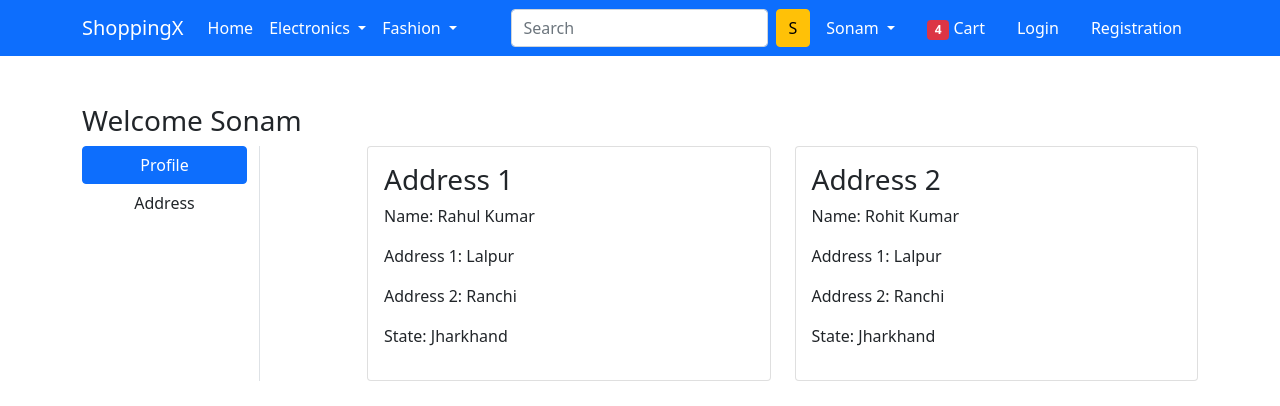
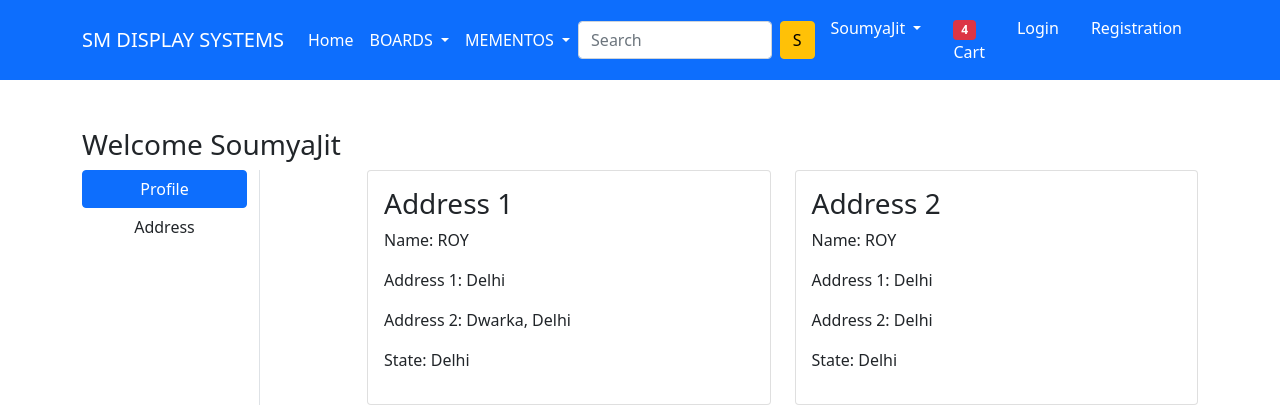
Before and after one commit to sy-r0y/smdisplay, a Django app: template boards/templates/app/address.html in a window 1280 px wide. Shown: the top 406 px of the page. Run offline with Django 3.2, Linux system fonts and the light colour scheme; the template is opened without the code that fills it, so the values that code supplies are empty; some libraries are stand-ins or nearby versions.

Commit message:
added extra configs templates

```diff
--- a/boards/templates/app/address.html
+++ b/boards/templates/app/address.html
@@ -4,7 +4,7 @@
 {% block main-content %}
 <div class="container my-5">
  <div class="row">
- <h3>Welcome Sonam</h3>
+ <h3>Welcome SoumyaJit</h3>
   <div class="col-sm-2 border-end">
    <ul class="list-unstyled">
     <li class="d-grid"><a href="{% url 'profile' %}" class="btn btn-primary">Profile</a></li>
@@ -17,10 +17,10 @@
      <div class="card">
       <div class="card-body">
        <h3>Address 1</h3>
-       <p>Name: Rahul Kumar</p>
-       <p>Address 1: Lalpur</p>
-       <p>Address 2: Ranchi</p>
-       <p>State: Jharkhand</p>
+       <p>Name: ROY</p>
+       <p>Address 1: Delhi</p>
+       <p>Address 2: Dwarka, Delhi</p>
+       <p>State: Delhi</p>
       </div>
      </div>
     </div>
@@ -28,10 +28,10 @@
      <div class="card">
       <div class="card-body">
        <h3>Address 2</h3>
-       <p>Name: Rohit Kumar</p>
-       <p>Address 1: Lalpur</p>
-       <p>Address 2: Ranchi</p>
-       <p>State: Jharkhand</p>
+       <p>Name: ROY</p>
+       <p>Address 1: Delhi</p>
+       <p>Address 2: Delhi</p>
+       <p>State: Delhi</p>
       </div>
      </div>
     </div>
--- a/boards/templates/app/addtocart.html
+++ b/boards/templates/app/addtocart.html
@@ -61,7 +61,7 @@
        <li class="list-group-item d-flex justify-content-between align-items-center px-0">Shipping<span>Rs. 70.00</span></li>
        <li class="list-group-item d-flex justify-content-between align-items-center border-0 px-0 mb-3">
         <div>
-           <strong>Total</strong> <small>(including VAT)</small>
+           <strong>Total</strong> <small>(including GST)</small>
          </div>
          <span><strong>Rs. 500.00</strong></span>
        </li>
--- a/boards/templates/app/base.html
+++ b/boards/templates/app/base.html
@@ -24,7 +24,7 @@
   <body>
     <nav class="navbar navbar-expand-lg navbar-dark bg-primary">
      <div class="container">
-       <a class="navbar-brand" href="/">ShoppingX</a>
+       <a class="navbar-brand" href="/">SM DISPLAY SYSTEMS</a>
        <button class="navbar-toggler" type="button" data-bs-toggle="collapse" data-bs-target="#navbarSupportedContent" aria-controls="navbarSupportedContent" aria-expanded="false" aria-label="Toggle navigation">
          <span class="navbar-toggler-icon"></span>
        </button>
@@ -35,16 +35,16 @@
            </li>
            <li class="nav-item dropdown">
              <a class="nav-link dropdown-toggle text-white" href="#" id="electronicsDropdown" role="button" data-bs-toggle="dropdown" aria-expanded="false">
-               Electronics
+               BOARDS
              </a>
              <ul class="dropdown-menu" aria-labelledby="electronicsDropdown">
-               <li><a class="dropdown-item" href="{% url 'mobile' %}">Mobile</a></li>
-               <li><a class="dropdown-item" href="#">Laptop</a></li>
+               <li><a class="dropdown-item" href="{% url 'mobile' %}">PLATES</a></li>
+               <li><a class="dropdown-item" href="#">STANDS</a></li>
              </ul>
            </li>
            <li class="nav-item dropdown">
              <a class="nav-link dropdown-toggle text-white" href="#" id="fashionDropdown" role="button" data-bs-toggle="dropdown" aria-expanded="false">
-               Fashion
+               MEMENTOS
              </a>
              <ul class="dropdown-menu" aria-labelledby="fashionDropdown">
                <li><a class="dropdown-item" href="#">Top Wear</a></li>
@@ -60,7 +60,7 @@
           <ul class="navbar-nav me-auto mb-2 mb-lg-0">
            <li class="nav-item dropdown mx-2">
               <a class="nav-link dropdown-toggle text-white" href="#" id="profileDropdown" role="button" data-bs-toggle="dropdown" aria-expanded="false">
-                Sonam
+                SoumyaJit
               </a>
               <ul class="dropdown-menu" aria-labelledby="profileDropdown">
                 <li><a class="dropdown-item" href="{% url 'profile' %}">Profile</a></li>
@@ -89,7 +89,7 @@
 
     <!-- Start Footer -->
     <footer class="container-fluid bg-dark text-center p-2 mt-5">
-        <small class="text-white">Copyright &copy; 2021 || Designed By GeekyShows || </small>
+        <small class="text-white">Copyright &copy; 2021 | Designed By SoumyaJit | </small>
         <img src="{% static 'app/images/payment.png' %}" alt="" srcset="" class="img-fluid" height="2px">
     </footer> <!-- End Footer -->
 
--- a/boards/templates/app/changepassword.html
+++ b/boards/templates/app/changepassword.html
@@ -4,7 +4,7 @@
 {% block main-content %}
 <div class="container my-5">
  <div class="row">
- <h3>Welcome Sonam</h3>
+ <h3>Welcome SoumyaJit</h3>
   <div class="col-sm-2 border-end">
    <ul class="list-unstyled">
     <li class="d-grid"><a href="{% url 'profile' %}" class="btn btn-primary">Change Password</a></li>
--- a/boards/templates/app/checkout.html
+++ b/boards/templates/app/checkout.html
@@ -22,8 +22,8 @@
     <form action="">
       <div class="card">
         <div class="card-body">
-        <h5>Sonam Kumari</h5>
-        <p>Hirapur Dhanbad Jharkahnd</p>
+        <h5>Soumyajit Roy</h5>
+        <p>Delhi</p>
         </div>
       </div>
         <div class="form-check mt-2 mb-5">
--- a/boards/templates/app/customerregistration.html
+++ b/boards/templates/app/customerregistration.html
@@ -26,7 +26,7 @@
      <button type="button" class="btn btn-danger">Submit</button>
     </div>
     <br>
-    <div class="text-center text-primary fw-bold"><small>Existing User ? <a href="{% url 'login' %}"
+    <div class="text-center text-primary fw-bold"><small>Existing User? <a href="{% url 'login' %}"
        class="text-danger">Login Now</a> </small></div>
     {% if form.non_field_errors %}
     {% for error in form.non_field_errors %}
--- a/boards/templates/app/home.html
+++ b/boards/templates/app/home.html
@@ -46,7 +46,7 @@
 {% block main-content %}
 <!-- 1st Product Slider -->
 <div class="m-3">
- <h2>ShoppingX Deals of The Day</h2>
+ <h2>SM DISPLAY Deal of The Day</h2>
  <!-- Slider 1 -->
  <div class="owl-carousel" id="slider1">
   <a href="{% url 'product-detail' %}" class="btn"><div class="item"><img src="{% static 'app/images/product/1.jpg' %}" alt="" height="200px"><span class="fw-bold">Product 1</span><br><span class="fs-5">Rs. 500</span></div></a>
--- a/boards/templates/app/login.html
+++ b/boards/templates/app/login.html
@@ -19,7 +19,7 @@
     <small><a href="#">Forgot Password ?</a></small> <br>
     <input type="submit" class="btn btn-primary mt-4" value="Login">
     <br>
-    <div class="text-center text-primary fw-bold"><small>New to ShoppinglyX ? <a href="{% url 'customerregistration' %}"
+    <div class="text-center text-primary fw-bold"><small>New to SM DISPLAY? <a href="{% url 'customerregistration' %}"
        class="text-danger">Create an Account</a> </small></div>
    </form>
   </div>
--- a/boards/templates/app/mobile.html
+++ b/boards/templates/app/mobile.html
@@ -5,10 +5,10 @@
 <div class="container my-5">
  <div class="row">
   <div class="col-sm-3">
-   Side Bar for Mobile filter
+   Side Bar for Product filter
   </div>
   <div class="col-sm-8 offset-sm-1">
-   Mobile Product List
+   Product List
   </div>
  </div>
 </div>
--- a/boards/templates/app/orders.html
+++ b/boards/templates/app/orders.html
@@ -4,7 +4,7 @@
 {% block main-content %}
 <div class="container my-5">
  <div class="row">
- <h3>Welcome Sonam</h3>
+ <h3>Welcome SoumyaJit</h3>
   <div class="col-sm-2 border-end">
    <ul class="list-unstyled">
     <li class="d-grid"><a href="{% url 'orders' %}" class="btn btn-primary">Orders</a></li>
--- a/boards/templates/app/profile.html
+++ b/boards/templates/app/profile.html
@@ -4,7 +4,7 @@
 {% block main-content %}
 <div class="container my-5">
  <div class="row">
-  <h3>Welcome Sonam</h3>
+  <h3>Welcome SoumyaJit</h3>
   <div class="col-sm-2 border-end">
    <ul class="list-unstyled">
     <li class="d-grid"><a href="{% url 'profile' %}" class="btn btn-primary">Profile</a></li>
```
